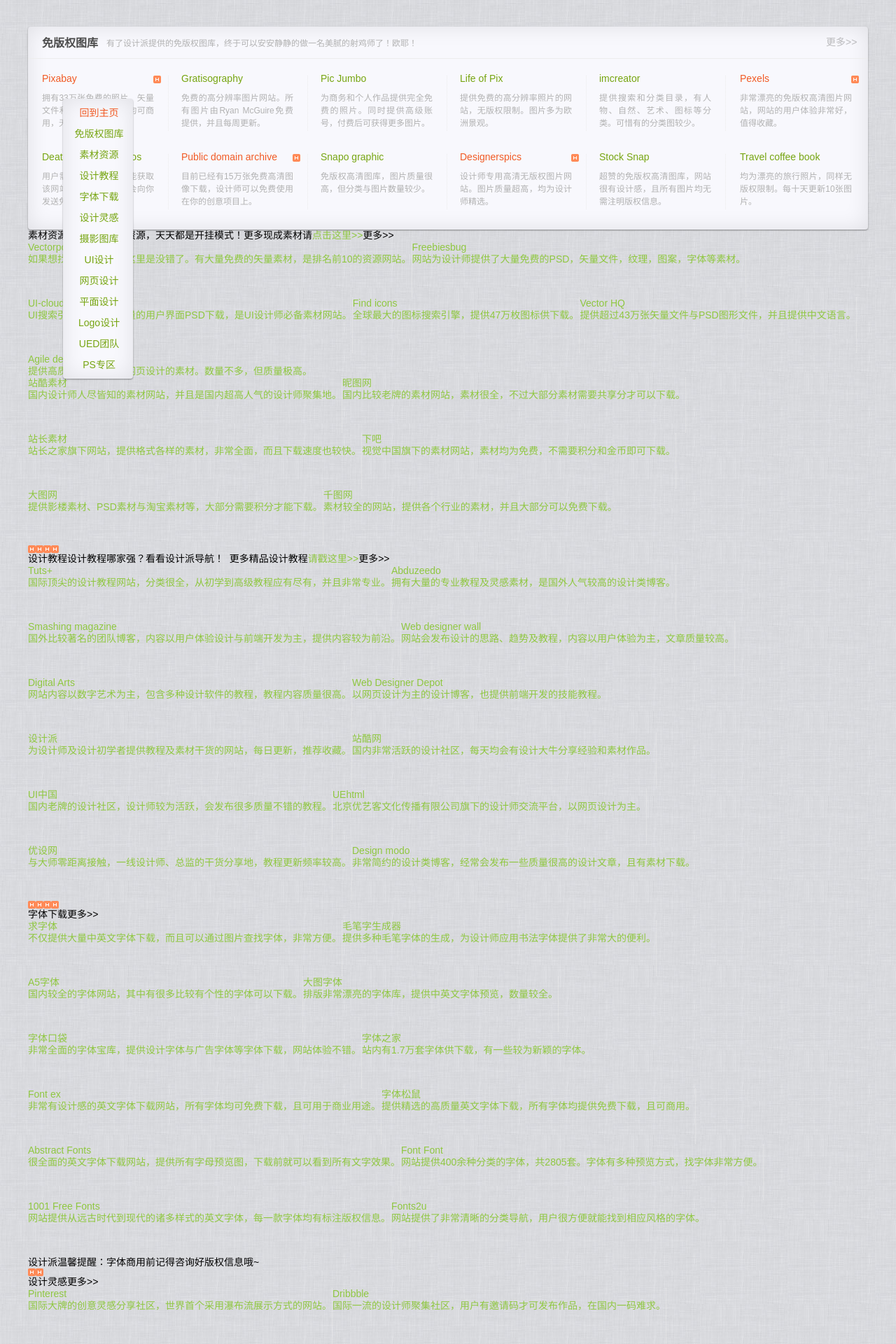
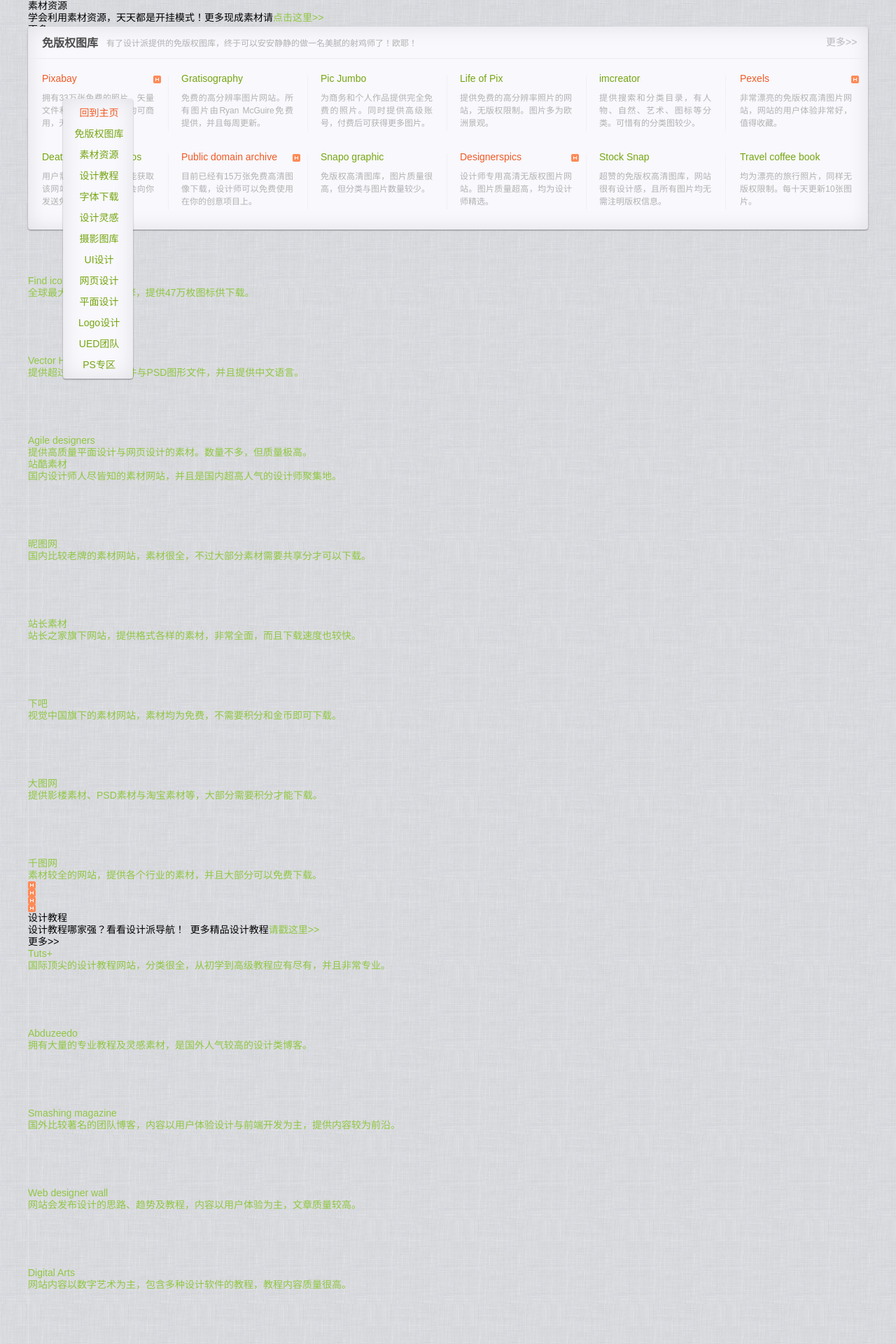
Before and after one commit to zhiyingfang/zhiyingfang.github.io, a Jekyll site: the page built from pages/8_123.md, in a window 1280 px wide. Shown: the top 1920 px of the page at 70% size. Built offline with Jekyll 4.4.1, drawn with Linux system fonts in a browser that asks for light colours.

Commit message:
Update 8_123.md

```diff
--- a/pages/8_123.md
+++ b/pages/8_123.md
@@ -10,20 +10,13 @@ permalink: /123/
   <title>设计网址导航</title>
 
 <style>
-.anchor_item /* used to specify anchor properties */
-{
-	width: 22px;
-	height: 18px;
-}
-
-.colelem /* a child element of a column */
-{
-	display: inline;
-	float: left;
-	clear: both;
-}
-
-.clearfix: after /* force a container to fit around floated items */
+
+a.nonblock.nontext,img.block
+{
+	display: block;
+}
+
+#page: after,#kuang1: after,#kuang2: after,#bg1: after,#kuang3: after,#kuang4: after,#biaoti1: after,#gengduo1: after,#fangge1: after,#fangge2: after,#fangge3: after,#fangge4: after,#fangge5: after,#fangge6: after,#shuoming1: after
 {
 	content: "\0020";
 	visibility: hidden;
@@ -31,33 +24,6 @@ permalink: /123/
 	height: 0;
 	clear: both;
 }
-
-.grpelem /* a child element of a group */
-{
-	display: inline;
-	float: left;
-}
-
-.clip_frame /* used to clip the contents as in the case of an image frame */
-{
-	overflow: hidden;
-}
-
-a.nonblock.nontext,img.block
-{
-	display: block;
-}
-
-a.nontext /* used to override default properties of 'a' tag */
-{
-	color: black;
-	text-decoration: none;
-	font-style: normal;
-	font-weight: normal;
-}
-
-
-
 
 
 
@@ -608,81 +574,81 @@ textarea
 
  <!--  <body data-spy="scroll" data-target="#myAffix"> -->
   <body>
-  <div class="clearfix" id="page"><!-- column -->
+  <div id="page"><!-- column -->
    <div class="position_content" id="page_position_content">
     <a id="banquan"></a>
-    <div class="clearfix" id="kuang1"><!-- group -->
-     <div class="clearfix" id="kuang2"><!-- group -->
-      <div class="clearfix" id="bg1"><!-- column -->
-       <div class="clearfix" id="kuang3"><!-- group -->
-        <div class="clearfix" id="biaoti1"><!-- content -->
+    <div id="kuang1"><!-- group -->
+     <div id="kuang2"><!-- group -->
+      <div id="bg1"><!-- column -->
+       <div id="kuang3"><!-- group -->
+        <div id="biaoti1"><!-- content -->
          <p>免版权图库</p>
         </div>
-        <div class="clearfix" id="gengduo1"><!-- content -->
+        <div id="gengduo1"><!-- content -->
          <p>更多&gt;&gt;</p>
         </div>
        </div>
        <div id="hengxian1"><!-- simple frame --></div>
-       <div class="clearfix" id="kuang4"><!-- 第一行 -->
+       <div id="kuang4"><!-- 第一行 -->
         <div id="icohot1"><!-- image -->
         <img class="block" src="/assets/hao/hot.png" alt="" width="11" height="11"/>
         </div>
         <div id="icohot6"><!-- image -->
         <img class="block" src="/assets/hao/hot.png" alt="" width="11" height="11"/>
         </div>
-        <a class="clearfix" id="fangge1" href="http://pixabay.com/" target="_blank"><!-- content --><h2 id="wangzhi1">Pixabay</h2><p id="shuoming2">拥有33万张免费的照片、矢量文件和艺术插图，图片均可商用，无版权问题。</p></a>
+        <a id="fangge1" href="http://pixabay.com/" target="_blank"><!-- content --><h2 id="wangzhi1">Pixabay</h2><p id="shuoming2">拥有33万张免费的照片、矢量文件和艺术插图，图片均可商用，无版权问题。</p></a>
         <div id="shuxian1"><!-- image -->
          <img class="block" src="/assets/hao/line.png" alt="" width="1" height="80"/>
         </div>
-        <a class="clearfix" id="fangge2" href="http://www.gratisography.com/" target="_blank"><!-- content --><h2 id="wangzhi2">Gratisography</h2><p id="shuoming2">免费的高分辨率图片网站。所有图片由Ryan McGuire免费提供，并且每周更新。</p></a>
+        <a id="fangge2" href="http://www.gratisography.com/" target="_blank"><!-- content --><h2 id="wangzhi2">Gratisography</h2><p id="shuoming2">免费的高分辨率图片网站。所有图片由Ryan McGuire免费提供，并且每周更新。</p></a>
         <div id="shuxian2"><!-- image -->
          <img class="block" src="/assets/hao/line.png" alt="" width="1" height="80"/>
         </div>
-        <a class="clearfix" id="fangge3" href="http://picjumbo.com/" target="_blank"><!-- content --><h2 id="wangzhi2">Pic Jumbo</h2><p id="shuoming2">为商务和个人作品提供完全免费的照片。同时提供高级账号，付费后可获得更多图片。</p></a>
+        <a id="fangge3" href="http://picjumbo.com/" target="_blank"><!-- content --><h2 id="wangzhi2">Pic Jumbo</h2><p id="shuoming2">为商务和个人作品提供完全免费的照片。同时提供高级账号，付费后可获得更多图片。</p></a>
         <div id="shuxian3"><!-- image -->
          <img class="block" src="/assets/hao/line.png" alt="" width="1" height="80"/>
         </div>
-        <a class="clearfix" id="fangge4" href="http://www.lifeofpix.com/" target="_blank"><!-- content --><h2 id="wangzhi2">Life of Pix</h2><p id="shuoming2">提供免费的高分辨率照片的网站，无版权限制。图片多为欧洲景观。</p></a>
+        <a id="fangge4" href="http://www.lifeofpix.com/" target="_blank"><!-- content --><h2 id="wangzhi2">Life of Pix</h2><p id="shuoming2">提供免费的高分辨率照片的网站，无版权限制。图片多为欧洲景观。</p></a>
         <div id="shuxian4"><!-- image -->
          <img class="block" src="/assets/hao/line.png" alt="" width="1" height="80"/>
         </div>
-        <a class="clearfix" id="fangge5" href="http://www.imcreator.com/free" target="_blank"><!-- content --><h2 id="wangzhi2">imcreator</h2><p id="shuoming2">提供搜索和分类目录，有人物、自然、艺术、图标等分类。可惜有的分类图较少。</p></a>
+        <a id="fangge5" href="http://www.imcreator.com/free" target="_blank"><!-- content --><h2 id="wangzhi2">imcreator</h2><p id="shuoming2">提供搜索和分类目录，有人物、自然、艺术、图标等分类。可惜有的分类图较少。</p></a>
         <div id="shuxian5"><!-- image -->
          <img class="block" src="/assets/hao/line.png" alt="" width="1" height="80"/>
         </div>
-        <a class="clearfix" id="fangge6" href="http://www.pexels.com/" target="_blank"><!-- content --><h2 id="wangzhi1">Pexels</h2><p id="shuoming2">非常漂亮的免版权高清图片网站，网站的用户体验非常好，值得收藏。</p></a>
-       </div>
-       <div class="clearfix" id="kuang4"><!-- 第二行 -->
+        <a id="fangge6" href="http://www.pexels.com/" target="_blank"><!-- content --><h2 id="wangzhi1">Pexels</h2><p id="shuoming2">非常漂亮的免版权高清图片网站，网站的用户体验非常好，值得收藏。</p></a>
+       </div>
+       <div id="kuang4"><!-- 第二行 -->
         <div id="icohot2"><!-- image -->
         <img class="block" src="/assets/hao/hot.png" alt="" width="11" height="11"/>
         </div>
         <div id="icohot4"><!-- image -->
         <img class="block" src="/assets/hao/hot.png" alt="" width="11" height="11"/>
         </div>
-        <a class="clearfix" id="fangge1" href="http://deathtothestockphoto.com/" target="_blank"><!-- content --><h2 id="wangzhi2">Death To Stock Photos</h2><p id="shuoming2">用户需要邮箱订阅后才能获取该网站上的图片，每月会向你发送免费的图片素材。</p></a>
+        <a id="fangge1" href="http://deathtothestockphoto.com/" target="_blank"><!-- content --><h2 id="wangzhi2">Death To Stock Photos</h2><p id="shuoming2">用户需要邮箱订阅后才能获取该网站上的图片，每月会向你发送免费的图片素材。</p></a>
         <div id="shuxian1"><!-- image -->
          <img class="block" src="/assets/hao/line.png" alt="" width="1" height="80"/>
         </div>
-        <a class="clearfix" id="fangge2" href="http://publicdomainarchive.com/" target="_blank"><!-- content --><h2 id="wangzhi1">Public domain archive</h2><p id="shuoming2">目前已经有15万张免费高清图像下载，设计师可以免费使用在你的创意项目上。</p></a>
+        <a id="fangge2" href="http://publicdomainarchive.com/" target="_blank"><!-- content --><h2 id="wangzhi1">Public domain archive</h2><p id="shuoming2">目前已经有15万张免费高清图像下载，设计师可以免费使用在你的创意项目上。</p></a>
         <div id="shuxian2"><!-- image -->
          <img class="block" src="/assets/hao/line.png" alt="" width="1" height="80"/>
         </div>
-        <a class="clearfix" id="fangge3" href="http://snapographic.com/" target="_blank"><!-- content --><h2 id="wangzhi2">Snapo graphic</h2><p id="shuoming2">免版权高清图库，图片质量很高，但分类与图片数量较少。</p></a>
+        <a id="fangge3" href="http://snapographic.com/" target="_blank"><!-- content --><h2 id="wangzhi2">Snapo graphic</h2><p id="shuoming2">免版权高清图库，图片质量很高，但分类与图片数量较少。</p></a>
         <div id="shuxian3"><!-- image -->
          <img class="block" src="/assets/hao/line.png" alt="" width="1" height="80"/>
         </div>
-        <a class="clearfix" id="fangge4" href="http://www.designerspics.com/" target="_blank"><!-- content --><h2 id="wangzhi1">Designerspics</h2><p id="shuoming2">设计师专用高清无版权图片网站。图片质量超高，均为设计师精选。</p></a>
+        <a id="fangge4" href="http://www.designerspics.com/" target="_blank"><!-- content --><h2 id="wangzhi1">Designerspics</h2><p id="shuoming2">设计师专用高清无版权图片网站。图片质量超高，均为设计师精选。</p></a>
         <div id="shuxian4"><!-- image -->
          <img class="block" src="/assets/hao/line.png" alt="" width="1" height="80"/>
         </div>
-        <a class="clearfix" id="fangge5" href="https://stocksnap.io/" target="_blank"><!-- content --><h2 id="wangzhi2">Stock Snap</h2><p id="shuoming2">超赞的免版权高清图库，网站很有设计感，且所有图片均无需注明版权信息。</p></a>
+        <a id="fangge5" href="https://stocksnap.io/" target="_blank"><!-- content --><h2 id="wangzhi2">Stock Snap</h2><p id="shuoming2">超赞的免版权高清图库，网站很有设计感，且所有图片均无需注明版权信息。</p></a>
         <div id="shuxian5"><!-- image -->
          <img class="block" src="/assets/hao/line.png" alt="" width="1" height="80"/>
         </div>
-        <a class="clearfix" id="fangge6" href="http://travelcoffeebook.com/" target="_blank"><!-- content --><h2 id="wangzhi2">Travel coffee book</h2><p id="shuoming2">均为漂亮的旅行照片，同样无版权限制。每十天更新10张图片。</p></a>
-       </div>
-      </div>
-      <div class="clearfix" id="shuoming1"><!-- content -->
+        <a id="fangge6" href="http://travelcoffeebook.com/" target="_blank"><!-- content --><h2 id="wangzhi2">Travel coffee book</h2><p id="shuoming2">均为漂亮的旅行照片，同样无版权限制。每十天更新10张图片。</p></a>
+       </div>
+      </div>
+      <div id="shuoming1"><!-- content -->
        <p>有了设计派提供的免版权图库，终于可以安安静静的做一名美腻的射鸡师了！欧耶！</p>
       </div>
      </div>
```
